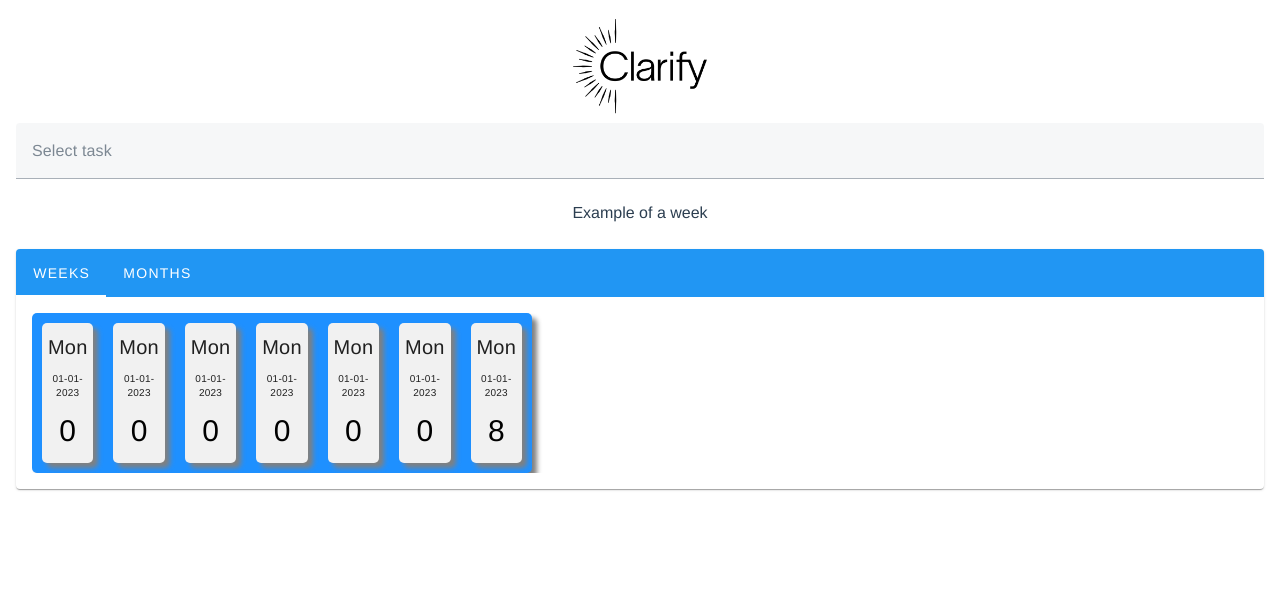
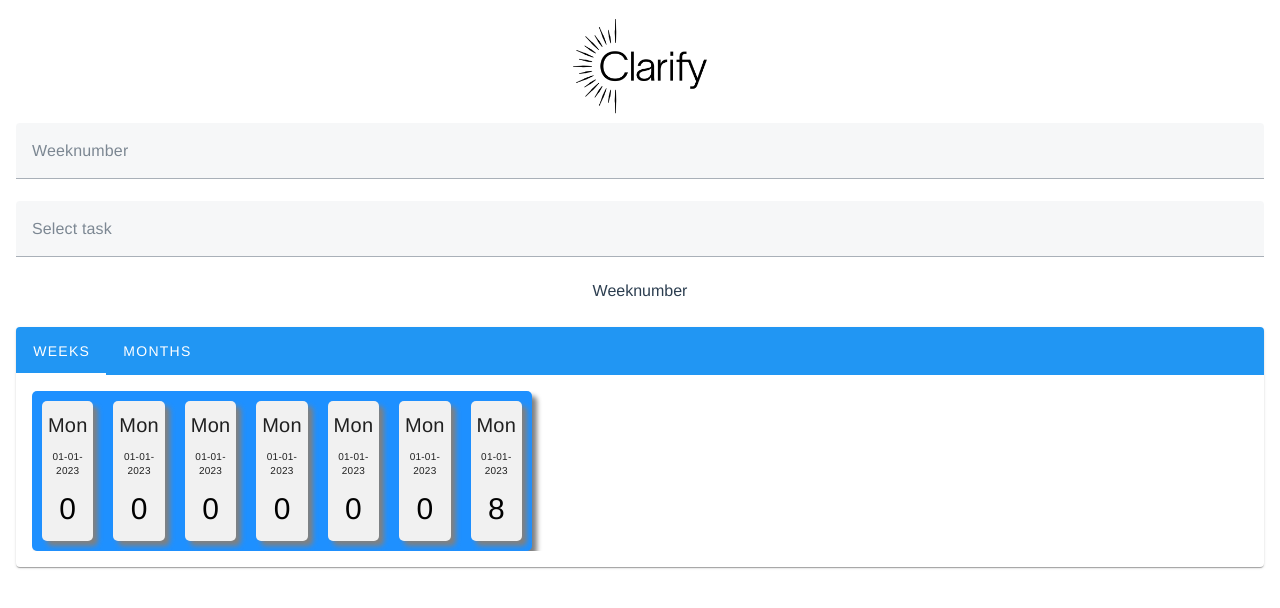
Before and after one commit to Programmeerkat/lab-day-7, a Vue app: page / in a window 1280 px wide. Shown: the top 608 px of the page. Built offline with nearby package versions, Linux system fonts and the light colour scheme.

Commit message:
added weekselector

```diff
--- a/src/App.vue
+++ b/src/App.vue
@@ -1,14 +1,19 @@
 <template>
   <v-container fluid>
     <img alt="Clarify logo" src="./assets/logo.png" height="100" />
+    <v-select
+      :items="weekNumbers"
+      :menu-props="{ top: true, offsetY: true }"
+      label="Weeknumber"
+    ></v-select>
     <ComboBox v-bind:tasks="tasks" />
-    Example of  a week
+    Weeknumber
     <Periods />
   </v-container>
 </template>
 
 <script>
-import Periods from './components/Periods.vue'
+import Periods from "./components/Periods.vue";
 import ComboBox from "./components/ComboBox.vue";
 
 export default {
@@ -19,16 +24,17 @@ export default {
   },
   data: () => ({
     tab: null,
+    weekNumbers: [1, 2, 3, 4, 5, 6, 7, 8, 9, 10, 11, 12, 13, 14, 15, 16],
     tasks: [
       "105781 - Boels",
       "100213 - Vacation",
       "100123 - Doctor",
       "100622 - Dentist",
       "100101 - Availability",
-        "100523 - Education"
-      ]
+      "100523 - Education",
+    ],
   }),
-}
+};
 </script>
 
 <style>
```
Lines whose indentation alone changed are shown as unchanged.
